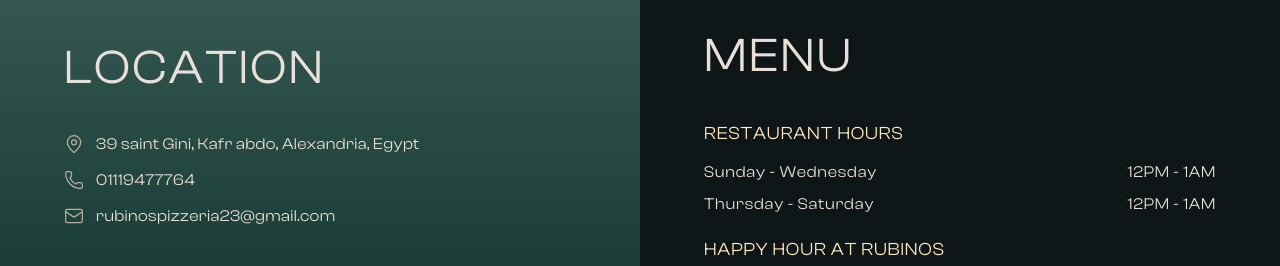
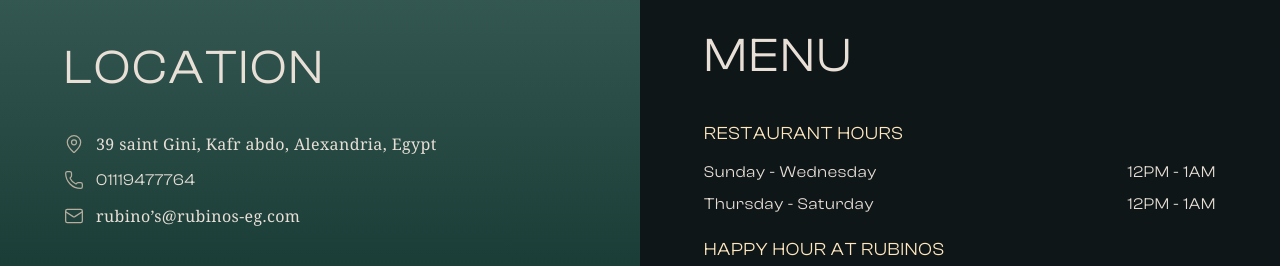
Before and after one commit to Yousseftame/Rubinos, a React (Vite) app: page / in a window 1280 px wide. Shown: the part 2240-2506 px from the top of the page. Built offline with nearby package versions, Linux system fonts and the light colour scheme; no server answers; the database is empty; a web font is replaced by a local one.

Commit message:
font-serif change

```diff
--- a/src/pages/Dashbaord/Dashbaord.tsx
+++ b/src/pages/Dashbaord/Dashbaord.tsx
@@ -316,7 +316,7 @@ const Dashboard = () => {
                   href="https://www.google.com/maps?ll=31.225588,29.952763&z=16&t=m&hl=ar&gl=EG&mapclient=embed&cid=17144324494741846894"
                   target="_blank"
                   rel="noopener noreferrer"
-                  className=" text-sm lg:text-base tracking-wide hover:opacity-70 transition-opacity text-[#e8dfd7]"
+                  className="font-serif text-sm lg:text-base tracking-wide hover:opacity-70 transition-opacity text-[#e8dfd7]"
                 >
                   39 saint Gini, Kafr abdo, Alexandria, Egypt
                 </a>
@@ -337,11 +337,10 @@ const Dashboard = () => {
               <div className="flex items-center gap-3">
                 <Mail className="w-5 h-5 flex-shrink-0 text-[#b8aea0]" strokeWidth={1.5} />
                 <a
-                  href="https://mail.google.com/mail/?view=cm&fs=1&to=rubinospizzeria23@gmail.com"
-                  target="_blank" rel="noopener noreferrer"
-                  className=" text-sm lg:text-base tracking-wide hover:opacity-70 transition-opacity text-[#e8dfd7]"
+                  href="mailto:rubino’s@rubinos-eg.com"
+                  className="font-serif text-sm lg:text-base tracking-wide hover:opacity-70 transition-opacity text-[#e8dfd7]"
                 >
-                  rubinospizzeria23@gmail.com
+                  rubino’s@rubinos-eg.com
                 </a>
               </div>
             </div>
```
